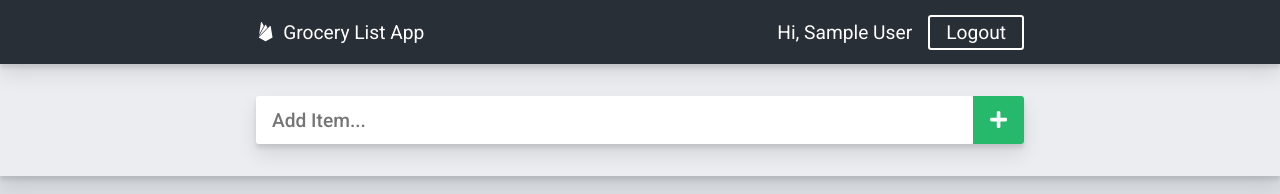
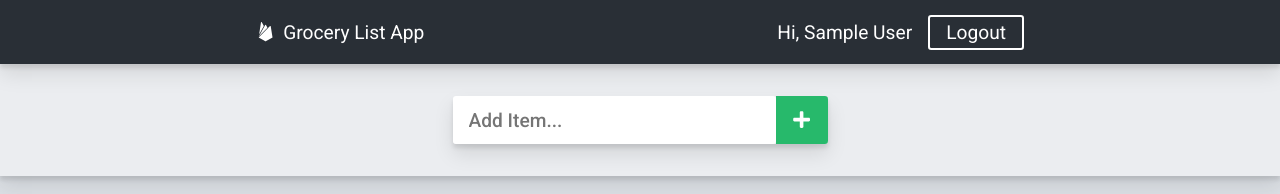
Before and after one commit to merogersdev/gla-firebase, a React (Vite) app: page /dashboard in a window 1280 px wide. Shown: the top 194 px of the page. Built offline with nearby package versions, Linux system fonts and the light colour scheme; no server answers; the database is empty; sample sign-in values are in the browser's storage.

Commit message:
add min-width to items

```diff
--- a/src/components/Dashboard/Dashboard.scss
+++ b/src/components/Dashboard/Dashboard.scss
@@ -7,6 +7,7 @@
   &__container {
     @include container;
     flex-direction: column;
+    align-items: center;
     padding: 0 1rem;
     @include tablet {
       padding: 0;
--- a/src/components/ItemForm/ItemForm.scss
+++ b/src/components/ItemForm/ItemForm.scss
@@ -3,6 +3,10 @@
 
 .item-form {
   width: 100%;
+
+  @include mobile {
+    max-width: $breakpoint-mobile;
+  }
   &__label {
     @include label;
   }
--- a/src/components/ItemList/ItemList.scss
+++ b/src/components/ItemList/ItemList.scss
@@ -3,10 +3,14 @@
 
 .item-list {
   @include container;
+  justify-content: center;
   &__items {
     width: 100%;
     margin: 0;
     padding: 0;
     list-style: none;
+    @include mobile {
+      max-width: $breakpoint-mobile;
+    }
   }
 }
--- a/src/styles/partials/_mixins.scss
+++ b/src/styles/partials/_mixins.scss
@@ -16,6 +16,12 @@
   }
 }
 
+@mixin mobile {
+  @media (min-width: $breakpoint-mobile) {
+    @content;
+  }
+}
+
 /* --- Typography --- */
 
 @mixin h1 {
@@ -30,6 +36,7 @@
 @mixin main {
   background-color: $backgroundColor;
   min-height: calc(100vh - 4rem);
+  min-width: 21rem;
 }
 
 @mixin container {
```
